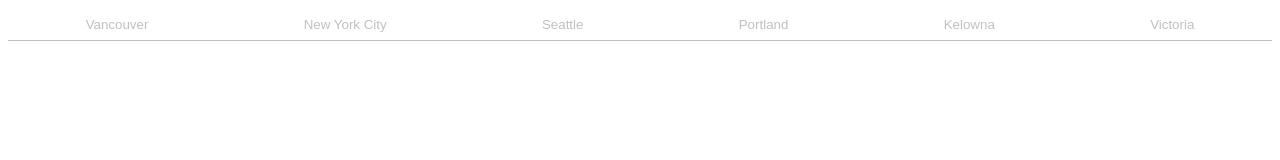
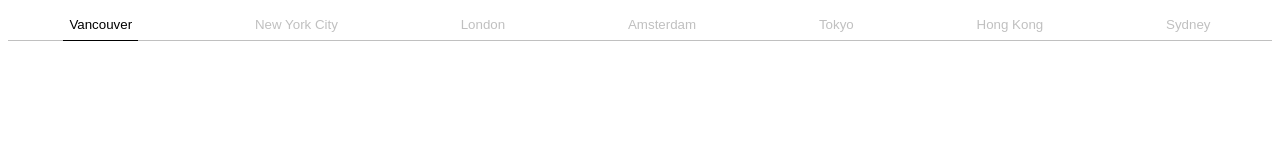
Before and after one commit to Tiendongle/minimal-vanillajs-navigation, a plain HTML site: page index.html in a window 1280 px wide. Drawn offline with Linux system fonts and the light colour scheme.

Commit message:
[Refactor] Dynamically load and create Navigation

```diff
--- a/assets/navigation.js
+++ b/assets/navigation.js
@@ -1,7 +1,67 @@
 var root = document.documentElement;
+var navigation;
 
-function init () {
+async function init () {
+  const data = await getJson();
+
+  navigation = document.querySelector('nav') || NavigationFunctions.createNavigationRoot();
+  NavigationFunctions.createNavigationElements(navigation, data?.cities);
+  document.body.append(navigation);
+  // Set Initial Active State
+  if(navigation?.children) {
+    const initial = navigation?.children?.[0]; // Should be refactored to set specific city as the initial state
+    activeNavSize(initial);
+    activeElement.setActive(initial);
+  }
 };
+
+const NavigationFunctions = {
+  createNavigationRoot: (id = 'navigation') => {
+    const mainNav = document.createElement('nav');
+    mainNav.setAttribute('id', id);
+    return mainNav;
+  },
+  createNavigationElements: (wrapper, data) => {
+    if (!wrapper || !data || !Array.isArray(data)) return;
+    data.map(({label, section}, key) => {
+      const attributes = {
+        id: section,
+        role: 'button',
+      };
+
+      let element = document.createElement('button');
+      setAttributes(element, attributes);
+      element.addEventListener('click', onLocationClickHandler);
+      element.innerText = label;
+      wrapper.appendChild(element);
+    });
+  }
+}
+
+// HANDLE NAVIGATION SETUP //
+const getJson = async () => {
+  const data = await fetch('/assets/data/navigation.json')
+    .then(handleErrors)
+    .then(json => json)
+    .catch(error => console.log(error));
+  return data;
+}
+
+const handleErrors = (response) => {
+  if (!response.ok) {
+      throw Error(response.statusText);
+  }
+  return response.json();
+}
+// END NAVIGATION SETUP //
+
+// SET ANIMATION PROPERTIES //
+const activeNavSize = (element) => {
+  const {offsetLeft, clientWidth} = element;
+  root.style.setProperty('--activeNavSize', (clientWidth)/10);
+  root.style.setProperty('--activeNavCenter', `${offsetLeft}px`);
+}
+// END SET ANIMATION PROPERTIES
 
 const activeElement = {
   removeActive: (element = document, className = "active", selector = ".active" ) => {
@@ -13,19 +73,21 @@
   }
 }
 
-function onLocationClickHandler () {
-  activeNavSize(this.event.target);
+// HANDLER FUNCTIONS //
+function onLocationClickHandler (event) {
   activeElement.removeActive();
-  activeElement.setActive(this.event.target);
+  activeElement.setActive(event.target);
+  activeNavSize(event.target);
 };
+// END HANDLER FUNCTIONS //
 
-const activeNavSize = (element) => {
-  const {offsetLeft, clientWidth} = element;
-  root.style.setProperty('--activeNavSize', (clientWidth)/10);
-  root.style.setProperty('--activeNavCenter', `${offsetLeft}px`);
+// HELPER FUNCTIONS //
+function setAttributes(element, attrs) {
+  Object.entries(attrs)
+    .forEach(([key, value]) => element.setAttribute(key, value));
 }
+// END HELPER FUNCTIONS
 
 (function () {
-  let navigation = document.querySelector('nav');
-  // let navigationElements = navigation?.children;
+  init();
 })();
--- a/index.html
+++ b/index.html
@@ -6,14 +6,6 @@
     </style>
   </head>
   <body>
-    <nav>
-      <button id="vancouver" role="button" onClick="onLocationClickHandler();">Vancouver</button>
-      <button id="new-york-city" onClick="onLocationClickHandler();">New York City</button>
-      <button id="seattle" onClick="onLocationClickHandler();">Seattle</button>
-      <button id="portland" onClick="onLocationClickHandler();">Portland</button>
-      <button id="kelowna" onClick="onLocationClickHandler();">Kelowna</button>
-      <button id="victoria" onClick="onLocationClickHandler();">Victoria</button>
-    </nav>
     <script type="text/javascript" src="assets/navigation.js"></script>
   </body>
 </html>
```
